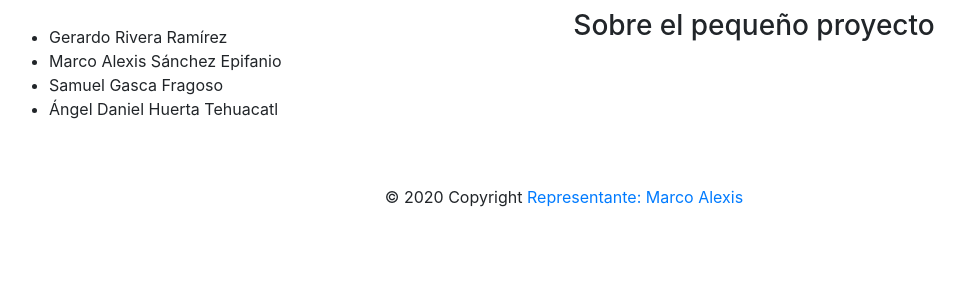
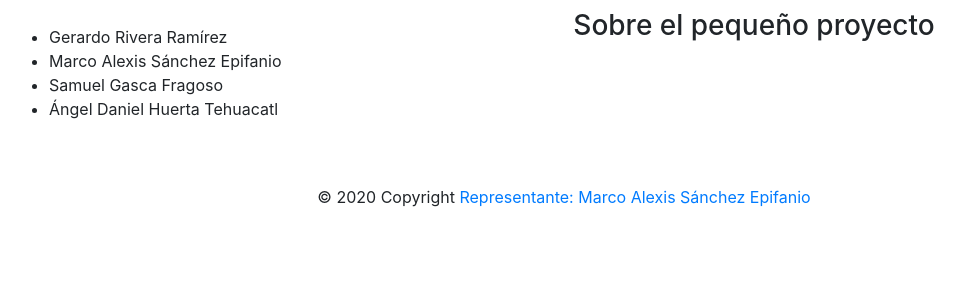
Before and after one commit to Gerardot45/compras-en-caliente, a PHP site: page /index.php in a window 1280 px wide. Shown: the part 286-584 px from the top of the page, without its empty margins (76-1041 px from the left). Run offline with PHP 8.4, Linux system fonts and the light colour scheme.

Commit message:
Modificamos el pie de página

```diff
--- a/vistas/auxiliares/footer.php
+++ b/vistas/auxiliares/footer.php
@@ -3,7 +3,7 @@
 
   <!-- Copyright -->
   <div class="footer-copyright text-center py-5">© 2020 Copyright
-    <a href="#"> Representante: Marco Alexis</a>
+    <a href="#"> Representante: Marco Alexis Sánchez Epifanio</a>
   </div>
   <!-- Copyright -->
 
```
